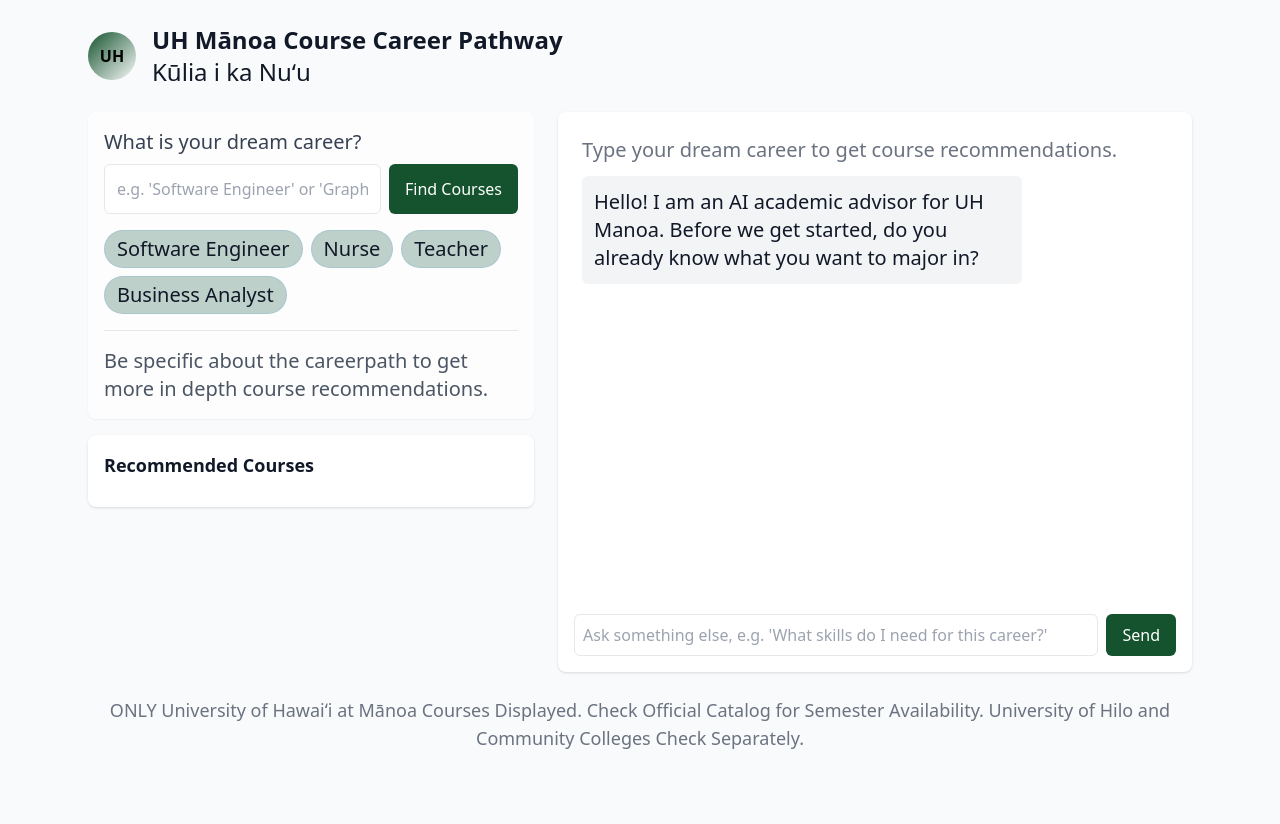
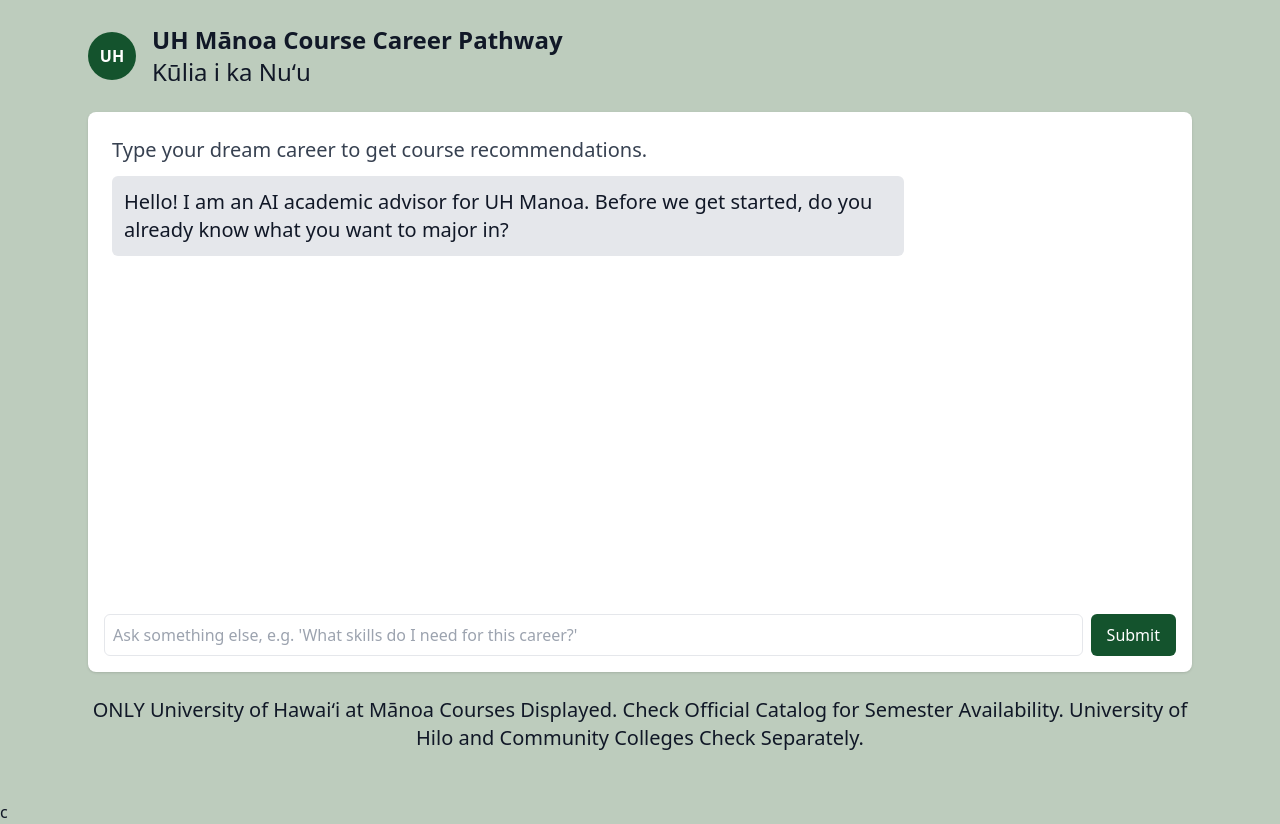
Before and after one commit to HACC25/delivered-by-daylight, a Django app: page / in a window 1280 px wide. Before the commit the page ends 749 px from the top, so only its background shows below. Run offline with Django 5.2, Linux system fonts and the light colour scheme; parts of the project's set-up code (start-up, migrations or seed data) failed here and were passed over; some libraries are stand-ins or nearby versions.

Commit message:
Update home page styles and functionality

```diff
--- a/pages/templates/pages/home.html
+++ b/pages/templates/pages/home.html
@@ -13,7 +13,7 @@
     }
 
     .chip {
-      background: rgba(2, 71, 49, 0.25);
+      background: rgba(255, 255, 255, 0.25);
       border: 1px solid rgba(26, 115, 232, 0.12);
     }
 
@@ -23,12 +23,12 @@
   </style>
 </head>
 
-<body class="bg-gray-50 text-gray-900">
+<body class="bg-[#BDCCBD] text-gray-900">
   <div class="min-h-screen p-6 max-w-6xl mx-auto">
     <header class="flex items-center justify-between mb-6">
       <div class="flex items-center gap-4">
         <div
-          class="w-12 h-12 rounded-full flex items-center justify-center bg-gradient-to-br from-green-900 to-white-400 text-black font-bold">
+          class="w-12 h-12 rounded-full flex items-center justify-center bg-green-900 text-white font-bold">
           UH</div>
         <div>
           <h1 class="text-2xl font-semibold">UH Mānoa Course Career Pathway</h1>
@@ -38,106 +38,47 @@
     </header>
 
     <main class="grid grid-cols-12 gap-6">
-      <section class="col-span-5">
-        <div class="p-4 glass rounded-lg shadow-sm">
-          <label class="block text-xl font-medium text-gray-700 mb-2">What is your dream career?</label>
-          <div class="flex gap-2">
-            <input id="careerInput" class="flex-1 p-3 rounded-md border focus:outline-none"
-              placeholder="e.g. 'Software Engineer' or 'Graphic Designer'" />
-            <button id="searchBtn" class="px-4 py-2 rounded-md bg-green-900 text-white">Find Courses</button>
-          </div>
-
-          <div class="mt-4">
-            <div class="flex flex-wrap gap-2">
-              <button class="chip px-3 py-1 rounded-full text-xl" onclick="prefill('Software Engineer')">Software
-                Engineer</button>
-              <button class="chip px-3 py-1 rounded-full text-xl" onclick="prefill('Nurse')">Nurse</button>
-              <button class="chip px-3 py-1 rounded-full text-xl" onclick="prefill('Teacher')">Teacher</button>
-              <button class="chip px-3 py-1 rounded-full text-xl" onclick="prefill('Business Analyst')">Business
-                Analyst</button>
-            </div>
-          </div>
-
-          <hr class="my-4" />
-          <div class="text-xl text-gray-600">
-            <p>Be specific about the careerpath to get more in depth course recommendations.</p>
-          </div>
-        </div>
-
-        <div class="mt-4 p-4 bg-white rounded-lg shadow">
-          <h3 class="text-lg font-semibold mb-3">Recommended Courses</h3>
-          <div id="courseList" class="space-y-3"></div>
-        </div>
-      </section>
-
-
-      <section class="col-span-7">
+      <section class="col-span-12">
         <div class="p-4 bg-white rounded-lg shadow flex flex-col h-[70vh]">
           <div id="chatWindow" class="flex-1 overflow-auto p-2 space-y-3" aria-live="polite">
-            <div class="text-xl text-gray-500">Type your dream career to get course recommendations.</div>
+            <div class="text-xl text-gray-700">Type your dream career to get course recommendations.</div>
           </div>
 
           <div class="mt-3">
             <div class="flex gap-2">
               <input id="followupInput" class="flex-1 p-2 rounded-md border" placeholder="Ask something else, e.g. 'What skills do I need for this career?'" />
-              <button id="sendBtn" class="px-4 py-2 rounded-md bg-green-900 text-white">Send</button>
+              <button id="sendBtn" class="px-4 py-2 rounded-md bg-green-900 text-white">Submit</button>
             </div>
           </div>
         </div>
       </section>
     </main>
 
-    <footer class="mt-6 text-center text-lg text-gray-500">ONLY University of Hawaiʻi at Mānoa Courses Displayed. Check
+    <footer class="mt-6 text-center text-xl text-gray-900">ONLY University of Hawaiʻi at Mānoa Courses Displayed. Check
       Official Catalog for Semester Availability. University of Hilo and Community Colleges Check Separately.</footer>
   </div>
 <script>
   document.addEventListener("DOMContentLoaded", function () {
-    // Auto-start conversation with intro question
     fetch("/pages/gemini/", {
       method: "POST",
       headers: { "Content-Type": "application/json" },
       body: JSON.stringify({ prompt: "__start__" })
     })
-    .then(response => response.json())
+    .then(r => r.json())
     .then(data => {
-        if (data.response) {
-            appendMessage("assistant", data.response);
-        }
-    })
-    .catch(err => {
-        appendMessage("assistant", "Error starting conversation: " + err.message);
+      if (data.response) appendMessage("assistant", data.response);
     });
   });
 
-
-    const courseData = {
-      'software engineer': ['Introduction to Computer Science', 'Data Structures & Algorithms', 'Operating Systems', 'Software Engineering Principles', 'Database Management', 'Web Development'],
-      'nurse': ['Human Anatomy & Physiology', 'Nursing Fundamentals', 'Pathophysiology', 'Pharmacology', 'Clinical Practice', 'Health Assessment'],
-      'teacher': ['Educational Psychology', 'Classroom Management', 'Curriculum Design', 'Child Development', 'Instructional Technology'],
-      'business analyst': ['Business Statistics', 'Data Analytics', 'Project Management', 'Financial Accounting', 'Information Systems'],
-      'data scientist': ['Linear Algebra', 'Python for Data Science', 'Machine Learning', 'Data Visualization', 'Statistics & Probability'],
-      'cybersecurity analyst': ['Network Security', 'Ethical Hacking', 'Operating Systems', 'Cryptography', 'Incident Response'],
-      'graphic designer': ['Design Fundamentals', 'Typography', 'Digital Illustration', 'Brand Identity', 'User Experience Design'],
-      'mechanical engineer': ['Physics', 'Thermodynamics', 'Materials Science', 'Fluid Mechanics', 'Engineering Design']
-    };
-
   const courseList = document.getElementById('courseList');
   const chatWindow = document.getElementById('chatWindow');
-    const careerInput = document.getElementById('careerInput');
-    const searchBtn = document.getElementById('searchBtn');
   const sendBtn = document.getElementById('sendBtn');
   const followupInput = document.getElementById('followupInput');
-
-    function renderCourses(career) {
-      const key = career.toLowerCase().trim();
-      const courses = courseData[key] || ['General Education Courses', 'Communication Skills', 'Critical Thinking', 'Introductory Courses in your chosen field'];
-      courseList.innerHTML = courses.map(c => `<div class='p-3 rounded-md border'>${c}</div>`).join('');
-    }
 
   function appendMessage(who, text) {
     const msg = document.createElement('div');
     msg.className = who === 'user' ? 'text-right' : 'text-left';
-      msg.innerHTML = `<div class="inline-block ${who === 'user' ? 'bg-green-50' : 'bg-gray-100'} p-3 rounded-md max-w-[75%]"><div class="text-xl">${escapeHtml(text)}</div></div>`;
+    msg.innerHTML = `<div class="inline-block ${who === 'user' ? 'bg-green-50' : 'bg-gray-200'} p-3 rounded-md max-w-[75%]"><div class="text-xl">${escapeHtml(text)}</div></div>`;
     chatWindow.appendChild(msg);
     chatWindow.scrollTop = chatWindow.scrollHeight;
   }
@@ -153,35 +94,15 @@
         body: JSON.stringify({ prompt: text })
       });
       const data = await response.json();
-
-        const last = chatWindow.querySelector('div:last-child');
-        if (last && last.textContent.includes('thinking')) last.remove();
-
-        if (data.response) {
-          appendMessage('assistant', data.response);
-        } else if (data.error) {
-          appendMessage('assistant', "Error: " + data.error);
-        }
+      appendMessage('assistant', data.response || "Error: " + data.error);
     } catch (err) {
-        const last = chatWindow.querySelector('div:last-child');
-        if (last && last.textContent.includes('thinking')) last.remove();
       appendMessage('assistant', "Error contacting AI: " + err.message);
     }
   }
 
-
-    searchBtn.addEventListener('click', () => {
-      handleQuery(careerInput.value);
-      careerInput.value = '';
-    });
-
   sendBtn.addEventListener('click', () => {
-      if (followupInput.value.trim()) {
     handleQuery(followupInput.value);
     followupInput.value = '';
-      } else {
-        handleQuery(careerInput.value);
-      }
   });
 
   followupInput.addEventListener('keydown', (e) => {
@@ -192,17 +113,14 @@
     }
   });
 
-    careerInput.addEventListener('keydown', (e) => {
-      if (e.key === 'Enter') {
-        e.preventDefault();
-        handleQuery(careerInput.value);
-        careerInput.value = '';
+  function escapeHtml(unsafe) {
+    return unsafe.replaceAll('&', '&amp;')
+                 .replaceAll('<', '&lt;')
+                 .replaceAll('>', '&gt;')
+                 .replaceAll('\n', '<br>');
   }
-    });
-
-    function prefill(t) { careerInput.value = t; }
-    function escapeHtml(unsafe) { return unsafe.replaceAll('&', '&amp;').replaceAll('<', '&lt;').replaceAll('>', '&gt;').replaceAll('\n', '<br>'); }
 </script>
+c
 </body>
 
 </html>
```
Lines whose indentation alone changed are shown as unchanged.
